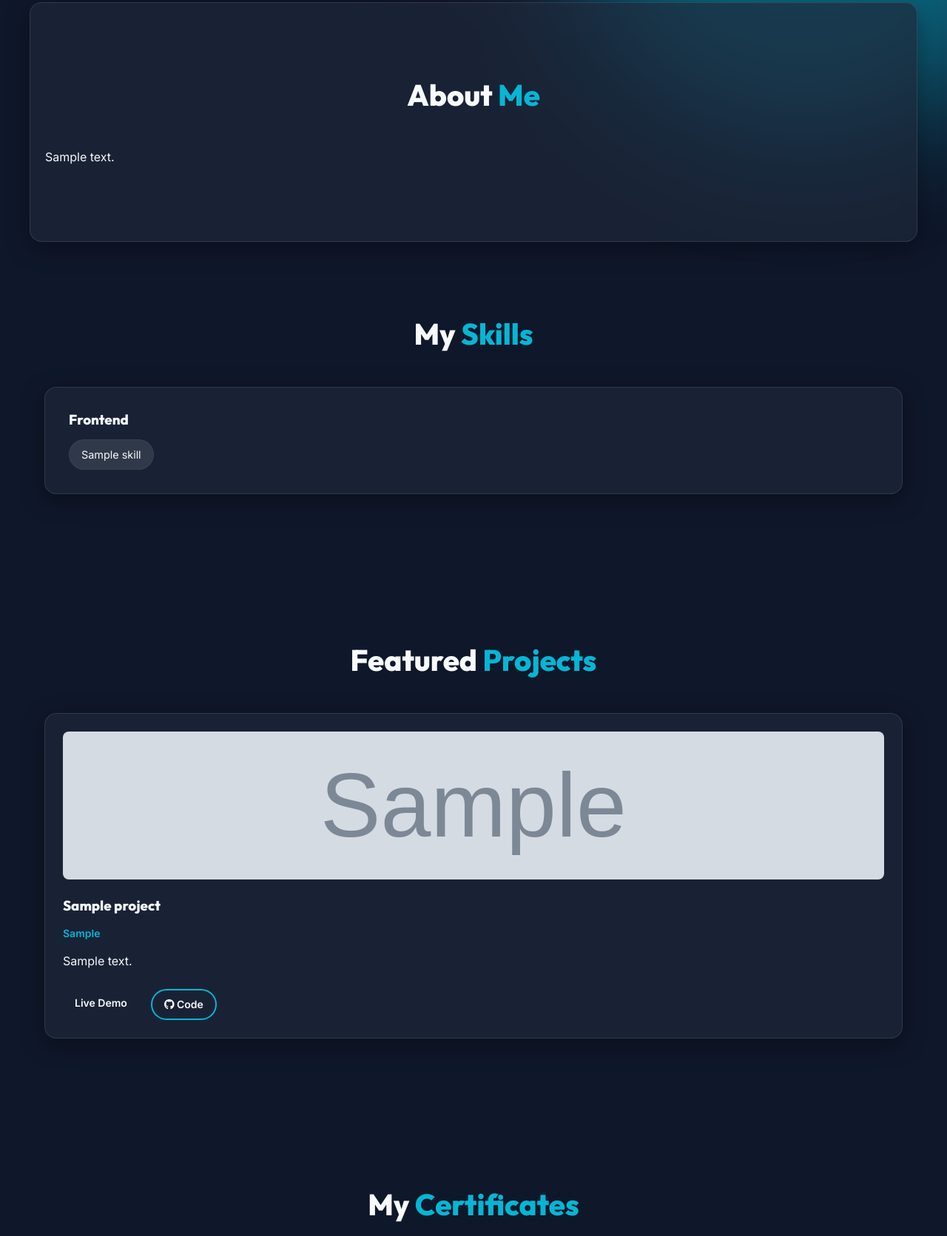
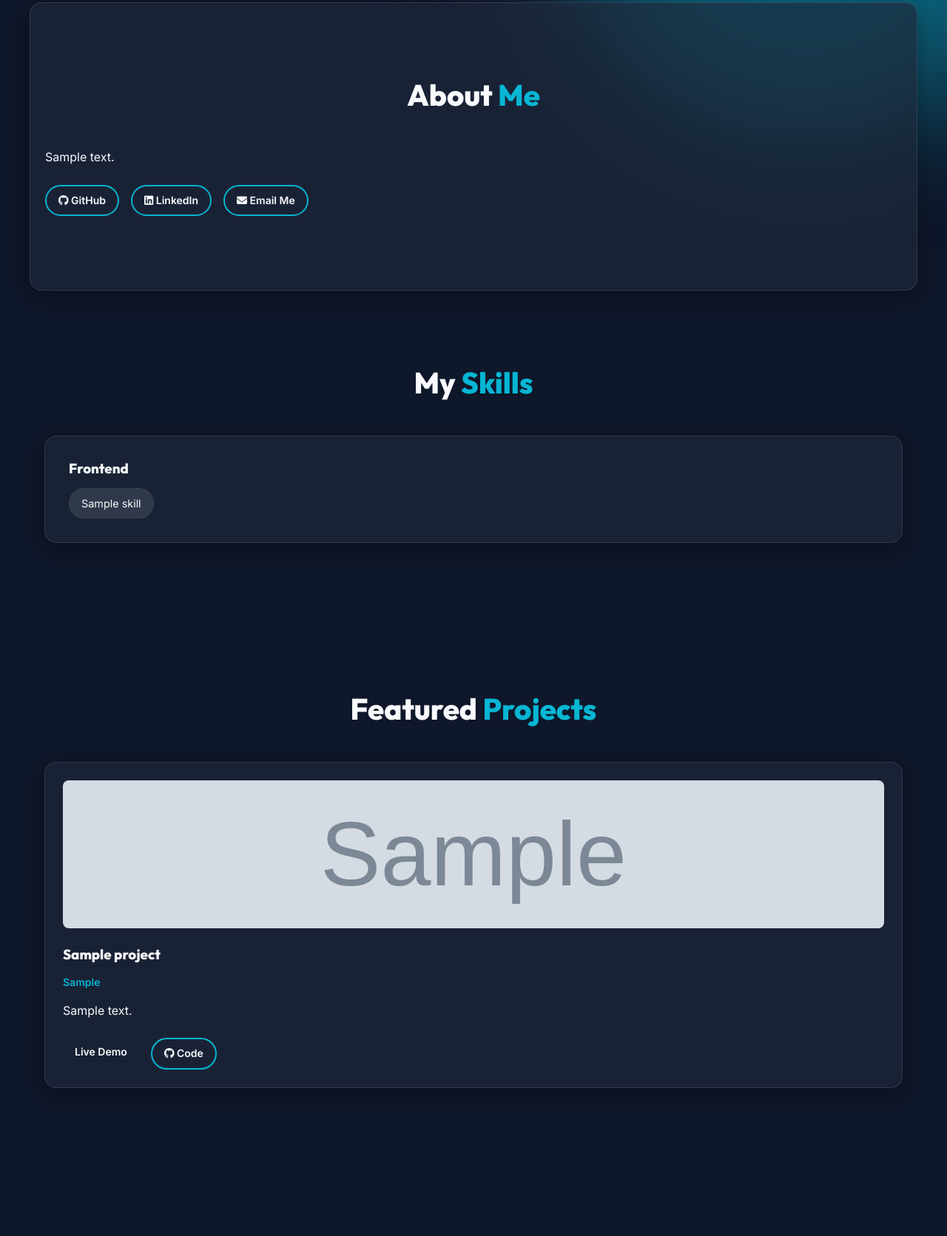
Before and after one commit to justin-0/portfolio, a Django app: page / in a window 1280 px wide. Shown: the part 797-2468 px from the top of the page at 74% size. Run offline with Django 5.2, Linux system fonts and the light colour scheme; tables that the repository leaves empty hold one stand-in row (values such as "Sample post"); grey boxes marked "Sample" are stand-in pictures.

Commit message:
Add social links to about section

```diff
--- a/core/templates/core/home.html
+++ b/core/templates/core/home.html
@@ -27,6 +27,23 @@
     <h2 class="section-title">About <span class="accent">Me</span></h2>
     <div class="about-content">
         <p>{{ about.bio|default:"I love building modern, responsive, and dynamic web applications."|linebreaks }}</p>
+        <div class="about-social" style="display: flex; gap: 1rem; margin-top: 1.5rem; flex-wrap: wrap;">
+            {% if about.github_url %}
+            <a href="{{ about.github_url }}" target="_blank" class="btn btn-outline btn-small">
+                <i class="fab fa-github"></i> GitHub
+            </a>
+            {% endif %}
+            {% if about.linkedin_url %}
+            <a href="{{ about.linkedin_url }}" target="_blank" class="btn btn-outline btn-small">
+                <i class="fab fa-linkedin"></i> LinkedIn
+            </a>
+            {% endif %}
+            {% if about.contact_email %}
+            <a href="mailto:{{ about.contact_email }}" class="btn btn-outline btn-small">
+                <i class="fas fa-envelope"></i> Email Me
+            </a>
+            {% endif %}
+        </div>
     </div>
 </section>
 
```
